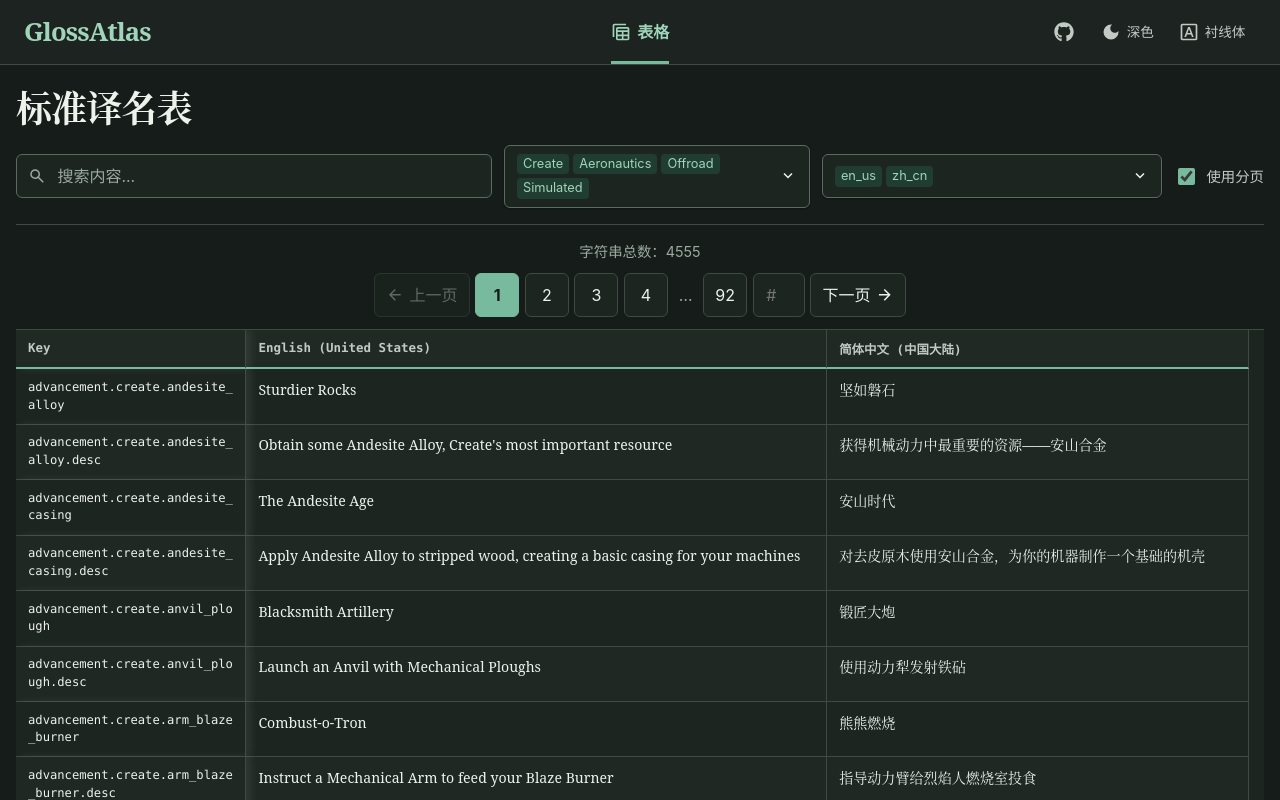
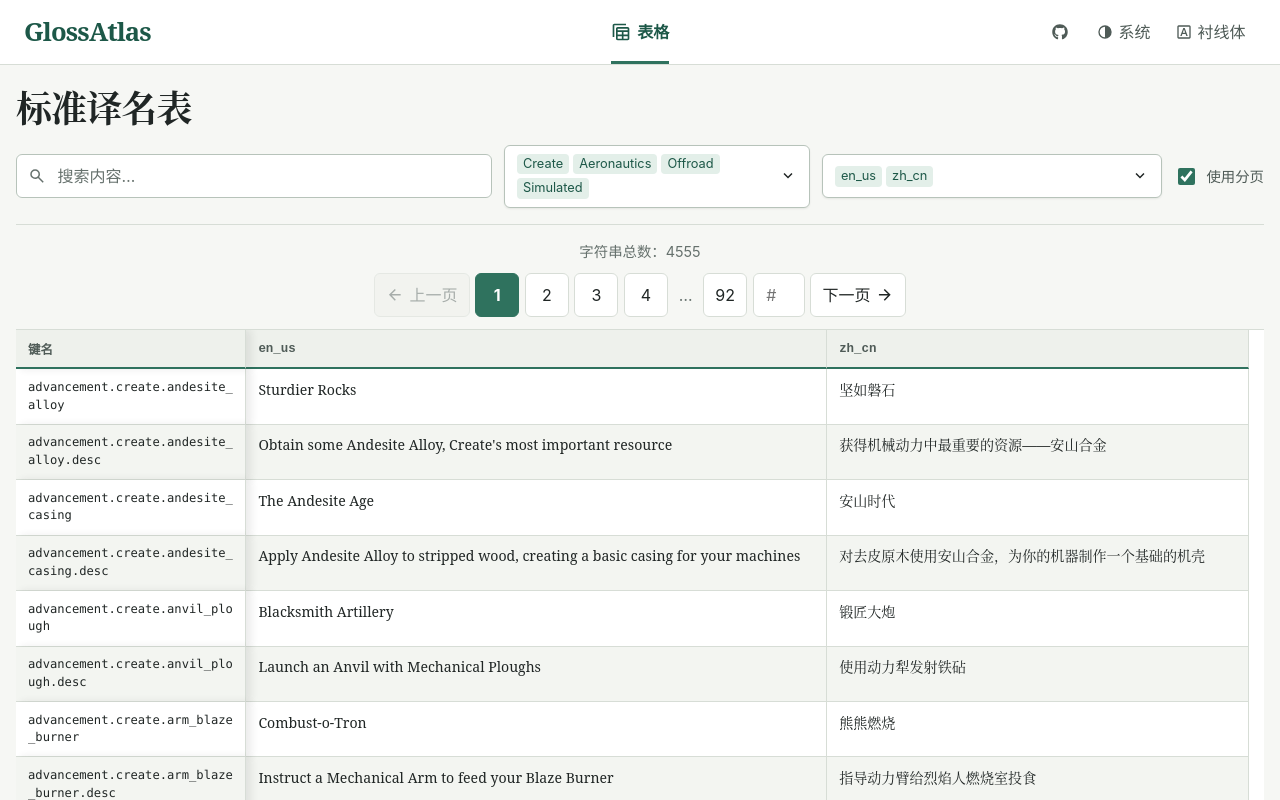
Before and after one commit to Andepthy/Brassigloss, a Vue app: page / in a window 1280 px wide. Shown: the top 800 px of the page. Built offline with nearby package versions, Linux system fonts and the light colour scheme.

Commit message:
feat: enhance theme management with cycle functionality and improve UI text

```diff
--- a/src/App.vue
+++ b/src/App.vue
@@ -2,8 +2,9 @@
   <div class="app-shell">
     <AppHeader
       :is-dark="isDark"
+      :theme-mode="themeMode"
       :use-sans="useSans"
-      @toggle-theme="toggleTheme"
+      @cycle-theme="cycleTheme"
       @toggle-font="toggleFont"
     />
 
@@ -11,7 +12,7 @@
       <div class="table-header__title">
         <h1>标准译名表</h1>
       </div>
-      <div class="table-toolbar" aria-label="筛选工具">
+      <div class="table-toolbar" aria-label="表格控件">
         <label class="search-field">
           <span class="sr-only">搜索翻译</span>
           <svg width="18" height="18" viewBox="0 0 24 24" aria-hidden="true">
@@ -20,7 +21,7 @@
           <input
             v-model="searchQuery"
             type="search"
-            placeholder="搜索内容..."
+            placeholder="搜索内容…"
           />
         </label>
 
@@ -107,7 +108,7 @@
 const usePagination = ref(true)
 const currentPage = ref(1)
 const { isCompactLayout } = useCompactLayout()
-const { isDark, toggleTheme } = useThemePreference()
+const { mode: themeMode, isDark, cycleTheme } = useThemePreference()
 const { useSans, toggleFont } = useFontPreference()
 
 const projectOptions = computed(() => createProjectOptions(projects.value))
--- a/src/assets/styles/main.css
+++ b/src/assets/styles/main.css
@@ -164,7 +164,9 @@
 }
 
 .primary-nav__link svg {
-  font-size: 1.25rem;
+  width: 1.25rem;
+  height: 1.25rem;
+  flex: none;
 }
 
 .app-utilities {
@@ -209,13 +211,20 @@
   cursor: pointer;
 }
 
+.icon-button svg,
+.utility-button svg {
+  width: 1rem;
+  height: 1rem;
+  flex: none;
+}
+
 .utility-button:hover {
   border-color: var(--border);
   background: var(--surface-subtle);
   color: var(--text);
 }
 
-.utility-button__label { font-size: 0.85rem; }
+.utility-button__label { font-size: 1rem; }
 
 .app-main { width: 100%; }
 
@@ -428,7 +437,11 @@
     padding: 0 var(--space-3);
   }
 
+  .primary-nav,
+  .app-utilities .icon-button,
   .utility-button__label { display: none; }
+
+  .app-utilities { gap: 0; }
 
   .toolbar {
     width: min(100% - 1rem, var(--content-max));
--- a/src/components/AppHeader.vue
+++ b/src/components/AppHeader.vue
@@ -32,17 +32,40 @@
       <button
         class="utility-button"
         type="button"
-        @click="$emit('toggleTheme')"
-        :aria-label="isDark ? '切换到浅色主题' : '切换到深色主题'"
-        :title="isDark ? '切换到浅色主题' : '切换到深色主题'"
+        :aria-label="themeActionLabel"
+        :title="themeActionLabel"
+        @click="$emit('cycleTheme')"
       >
-        <svg v-if="isDark" width="20" height="20" viewBox="0 0 24 24" aria-hidden="true">
+        <svg
+          v-if="themeMode === 'system'"
+          width="16"
+          height="16"
+          viewBox="0 0 24 24"
+          aria-hidden="true"
+        >
+          <circle
+            cx="12"
+            cy="12"
+            r="9"
+            fill="none"
+            stroke="currentColor"
+            stroke-width="2"
+          />
+          <path fill="currentColor" d="M12 3a9 9 0 0 1 0 18z"/>
+        </svg>
+        <svg
+          v-else-if="isDark"
+          width="16"
+          height="16"
+          viewBox="0 0 24 24"
+          aria-hidden="true"
+        >
           <path fill="currentColor" d="M12 21q-3.75 0-6.375-2.625T3 12t2.625-6.375T12 3q.35 0 .688.025t.662.075q-1.025.725-1.638 1.888T11.1 7.5q0 2.25 1.575 3.825T16.5 12.9q1.375 0 2.525-.613T20.9 10.65q.05.325.075.662T21 12q0 3.75-2.625 6.375T12 21"/>
         </svg>
-        <svg v-else width="20" height="20" viewBox="0 0 24 24" aria-hidden="true">
+        <svg v-else width="16" height="16" viewBox="0 0 24 24" aria-hidden="true">
           <path fill="currentColor" d="M8.463 15.538Q7 14.075 7 12t1.463-3.537T12 7t3.538 1.463T17 12t-1.463 3.538T12 17t-3.537-1.463M5 13H1v-2h4zm18 0h-4v-2h4zM11 5V1h2v4zm0 18v-4h2v4zM6.4 7.75L3.875 5.325L5.3 3.85l2.4 2.5zm12.3 12.4l-2.425-2.525L17.6 16.25l2.525 2.425zM16.25 6.4l2.425-2.525L20.15 5.3l-2.5 2.4zM3.85 18.7l2.525-2.425L7.75 17.6l-2.425 2.525z"/>
         </svg>
-        <span class="utility-button__label">{{ isDark ? '深色' : '浅色' }}</span>
+        <span class="utility-button__label">{{ themeLabel }}</span>
       </button>
 
       <button
@@ -52,7 +75,7 @@
         :aria-label="useSans ? '切换到衬线字体' : '切换到无衬线字体'"
         :title="useSans ? '切换到衬线字体' : '切换到无衬线字体'"
       >
-        <svg width="20" height="20" viewBox="0 0 24 24" aria-hidden="true">
+        <svg width="16" height="16" viewBox="0 0 24 24" aria-hidden="true">
           <path fill="currentColor" d="M6.4 18h2.1l1.1-3.05h4.8L15.5 18h2.1L13.05 6h-2.1zm3.8-4.8l1.75-4.95h.1l1.75 4.95zM4 22q-.825 0-1.412-.587T2 20V4q0-.825.588-1.412T4 2h16q.825 0 1.413.588T22 4v16q0 .825-.587 1.413T20 22zm0-2h16V4H4zM4 4v16z"/>
         </svg>
         <span class="utility-button__label">{{ useSans ? '无衬线体' : '衬线体' }}</span>
@@ -62,14 +85,30 @@
 </template>
 
 <script setup>
-import { ref } from "vue"
+import { computed, ref } from "vue"
 
-defineProps({
+const props = defineProps({
   isDark: { type: Boolean, default: true },
+  themeMode: {
+    type: String,
+    default: "system",
+    validator: (value) => ["system", "light", "dark"].includes(value),
+  },
   useSans: { type: Boolean, default: false }
 })
 
-defineEmits(["toggleTheme", "toggleFont"])
+defineEmits(["cycleTheme", "toggleFont"])
 
 const activeTab = ref("table")
+
+const themeLabel = computed(() => {
+  if (props.themeMode === "system") return "系统"
+  return props.isDark ? "深色" : "浅色"
+})
+
+const themeActionLabel = computed(() => {
+  if (props.themeMode === "system") return "使用深色主题"
+  if (props.themeMode === "dark") return "使用浅色主题"
+  return "跟随系统主题"
+})
 </script>
--- a/src/components/Table/TranslationTable.vue
+++ b/src/components/Table/TranslationTable.vue
@@ -2,23 +2,26 @@
   <div class="table-container">
     <div v-if="loading" class="loading-container">
       <div class="loading-spinner"></div>
-      <p>加载中...</p>
+      <p>加载中…</p>
     </div>
     <div v-else-if="!entries.length" class="empty-state">
-      <p>没有匹配的翻译条目</p>
+      <p>没有本地化键名符合当前筛选条件。</p>
     </div>
     <div v-else class="table-wrapper" ref="wrapper">
       <table>
         <thead>
           <tr>
-            <th scope="col" class="key-column">Key</th>
+            <th scope="col" class="key-column">键名</th>
             <th
               v-for="lang in languages"
               :key="lang"
               scope="col"
               :class="langClass(lang)"
             >
-              {{ languageNames[lang] || lang }}
+              <code>{{ lang }}</code>
+              <span class="sr-only" :lang="htmlLang(lang)">
+                {{ languageNames[lang] || lang }}
+              </span>
             </th>
           </tr>
         </thead>
--- a/src/composables/useThemePreference.js
+++ b/src/composables/useThemePreference.js
@@ -1,7 +1,62 @@
-import { ref, watch } from "vue"
+import { computed, onBeforeUnmount, ref, watch } from "vue"
 
-export function useThemePreference(initialDark = true) {
-  const isDark = ref(initialDark)
+export const THEME_MODES = Object.freeze(["system", "dark", "light"])
+
+const storageKey = "gloss-atlas:theme-mode"
+const themeModes = new Set(THEME_MODES)
+
+export function getNextThemeMode(mode) {
+  if (mode === "system") return "dark"
+  if (mode === "dark") return "light"
+  return "system"
+}
+
+export function resolveIsDark(mode, systemPrefersDark) {
+  return mode === "dark" || (mode === "system" && systemPrefersDark)
+}
+
+function readStoredThemeMode() {
+  try {
+    const storedMode = localStorage.getItem(storageKey)
+    return themeModes.has(storedMode) ? storedMode : "system"
+  } catch {
+    return "system"
+  }
+}
+
+function storeThemeMode(mode) {
+  try {
+    localStorage.setItem(storageKey, mode)
+  } catch {
+    // Storage can be unavailable in private or restricted browsing contexts.
+  }
+}
+
+function getSystemPreference() {
+  if (typeof window === "undefined" || typeof window.matchMedia !== "function") {
+    return true
+  }
+
+  return window.matchMedia("(prefers-color-scheme: dark)")
+}
+
+export function useThemePreference() {
+  const mode = ref(readStoredThemeMode())
+  const mediaQuery = getSystemPreference()
+  const systemPrefersDark = ref(
+    typeof mediaQuery === "boolean" ? mediaQuery : mediaQuery.matches,
+  )
+  const isDark = computed(() =>
+    resolveIsDark(mode.value, systemPrefersDark.value),
+  )
+
+  function syncSystemPreference(event) {
+    systemPrefersDark.value = event.matches
+  }
+
+  if (typeof mediaQuery !== "boolean") {
+    mediaQuery.addEventListener("change", syncSystemPreference)
+  }
 
   watch(
     isDark,
@@ -9,9 +64,17 @@
     { immediate: true },
   )
 
-  function toggleTheme() {
-    isDark.value = !isDark.value
+  watch(mode, storeThemeMode, { immediate: true })
+
+  onBeforeUnmount(() => {
+    if (typeof mediaQuery !== "boolean") {
+      mediaQuery.removeEventListener("change", syncSystemPreference)
+    }
+  })
+
+  function cycleTheme() {
+    mode.value = getNextThemeMode(mode.value)
   }
 
-  return { isDark, toggleTheme }
+  return { mode, isDark, cycleTheme }
 }
```
Also changed, not shown: 1 other file (tests, documents, lock files or other folders).
